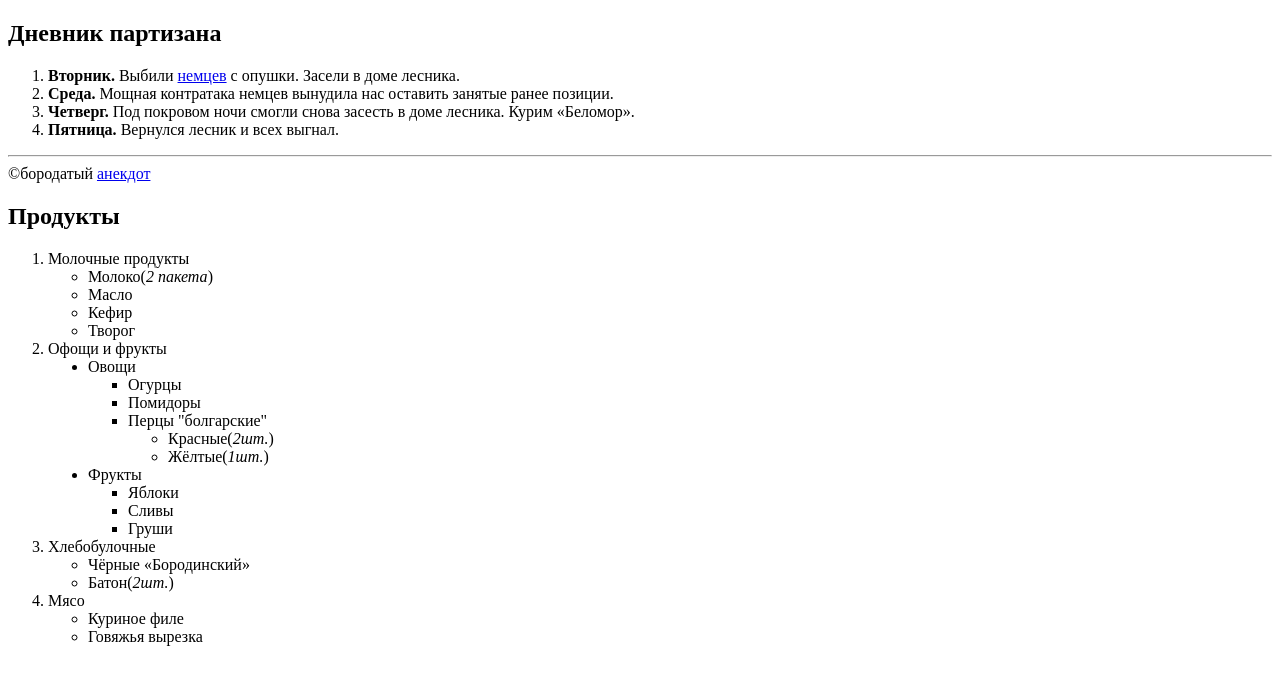
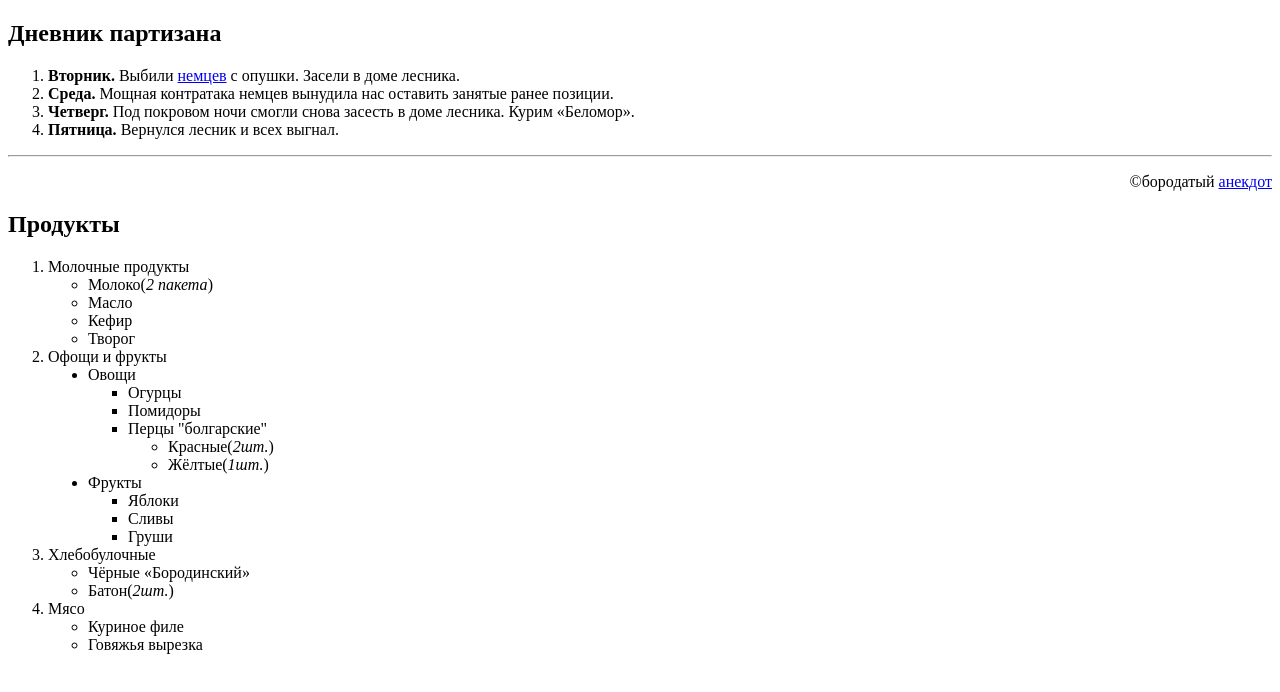
Before and after one commit to Snezhko-Vadim/internship-HTML-CSS, a plain HTML site: page Task1/diary.html in a window 1280 px wide. Drawn offline with Linux system fonts and the light colour scheme.

Commit message:
correction right-side alignment

```diff
--- a/Task1/diary.html
+++ b/Task1/diary.html
@@ -14,7 +14,7 @@
                 <li><strong>Пятница.</strong> Вернулся лесник и всех выгнал.</li>
             </ol>
             <hr>
-            <adress>&copy;бородатый <a target="_blank" title="анекдот про ёжика" href="https://anekdotov.me/zhivotnye-i-nasekomye/130394-nauchilsya-yozhik-popoj-dyshat-sel-na-penyok-i.html">анекдот</a></adress>
+            <p style="text-align:right">&copy;бородатый <a target="_blank" title="анекдот про ёжика" href="https://anekdotov.me/zhivotnye-i-nasekomye/130394-nauchilsya-yozhik-popoj-dyshat-sel-na-penyok-i.html">анекдот</a></p>
         </div>
         <div>
             <h2>Продукты</h2>
```
